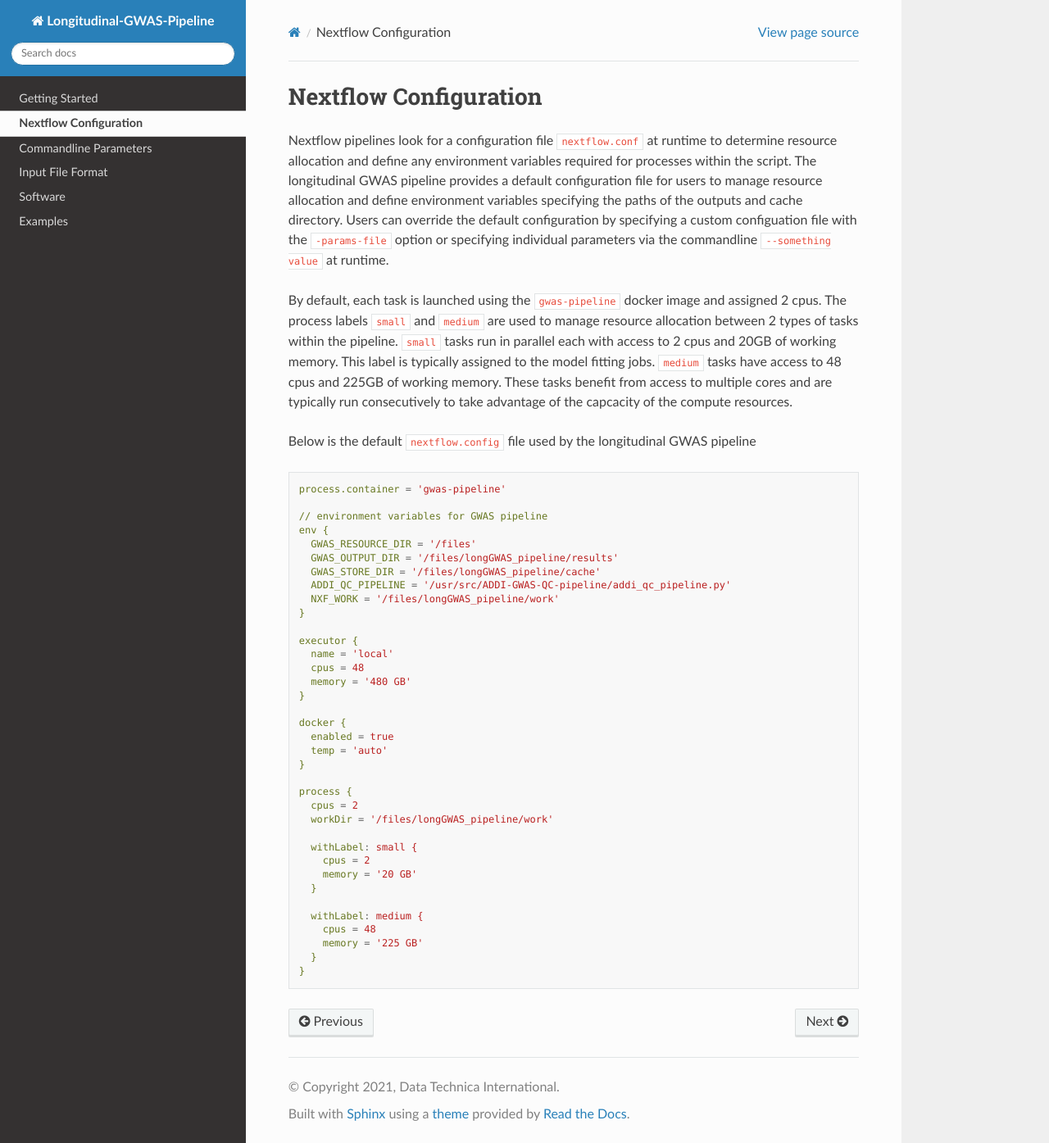
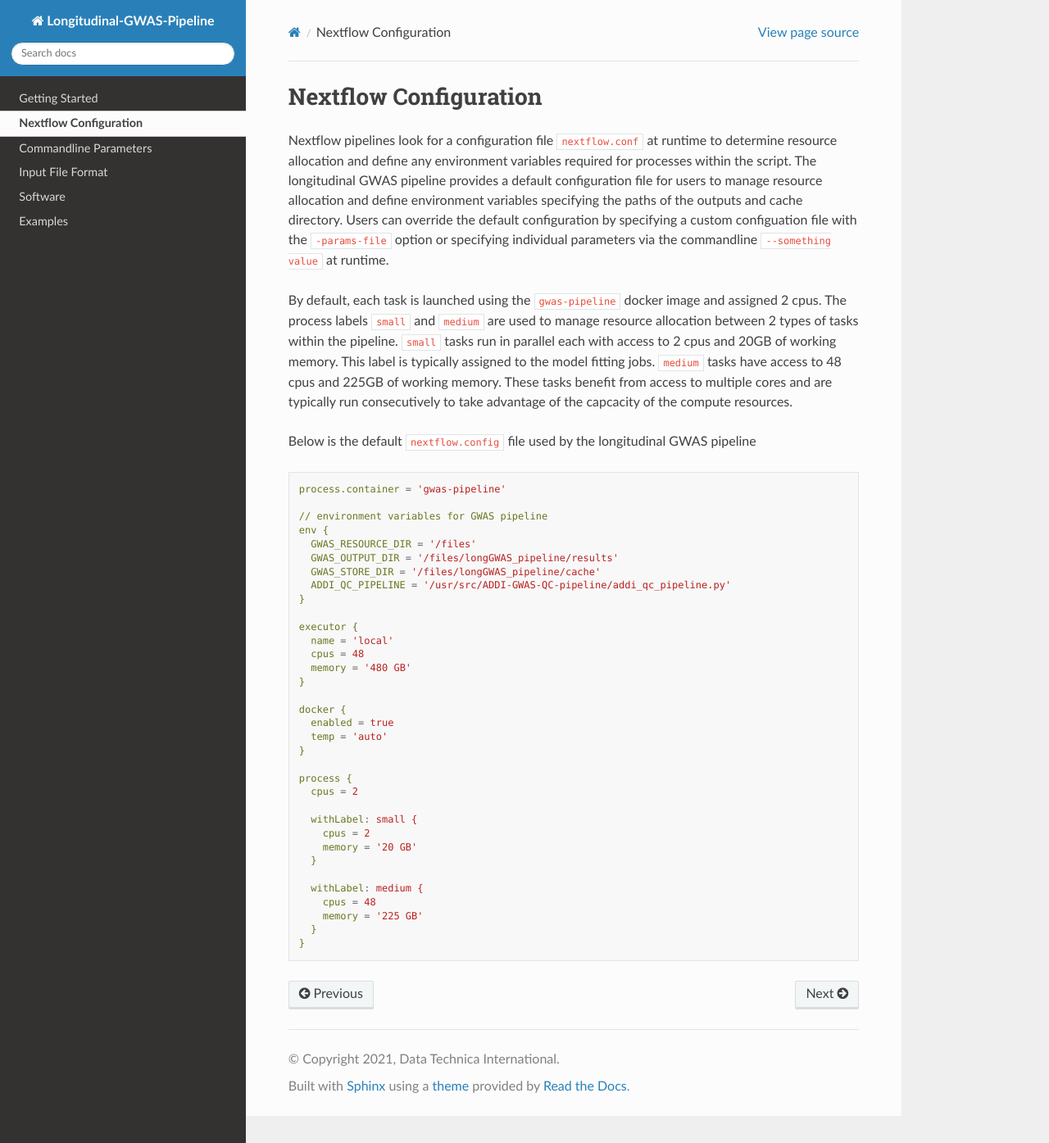
Before and after one commit to michael-ta/longitudinal-GWAS-pipeline, a Sphinx documentation site: the page built from docs/config.md, in a window 1280 px wide and 1395 px high. Shown: the whole window at 82% size. Built offline with Sphinx 7.4.7 and the Read the Docs theme 2.0.0, drawn with Linux system fonts in a browser that asks for light colours.

Commit message:
updated docs config file

```diff
--- a/docs/config.md
+++ b/docs/config.md
@@ -25,7 +25,6 @@ env {
   GWAS_OUTPUT_DIR = '/files/longGWAS_pipeline/results'
   GWAS_STORE_DIR = '/files/longGWAS_pipeline/cache'
   ADDI_QC_PIPELINE = '/usr/src/ADDI-GWAS-QC-pipeline/addi_qc_pipeline.py'
-  NXF_WORK = '/files/longGWAS_pipeline/work'
 }
 
 executor {
@@ -41,7 +40,6 @@ docker {
 
 process {
   cpus = 2
-  workDir = '/files/longGWAS_pipeline/work'
 
   withLabel: small {
     cpus = 2
```
